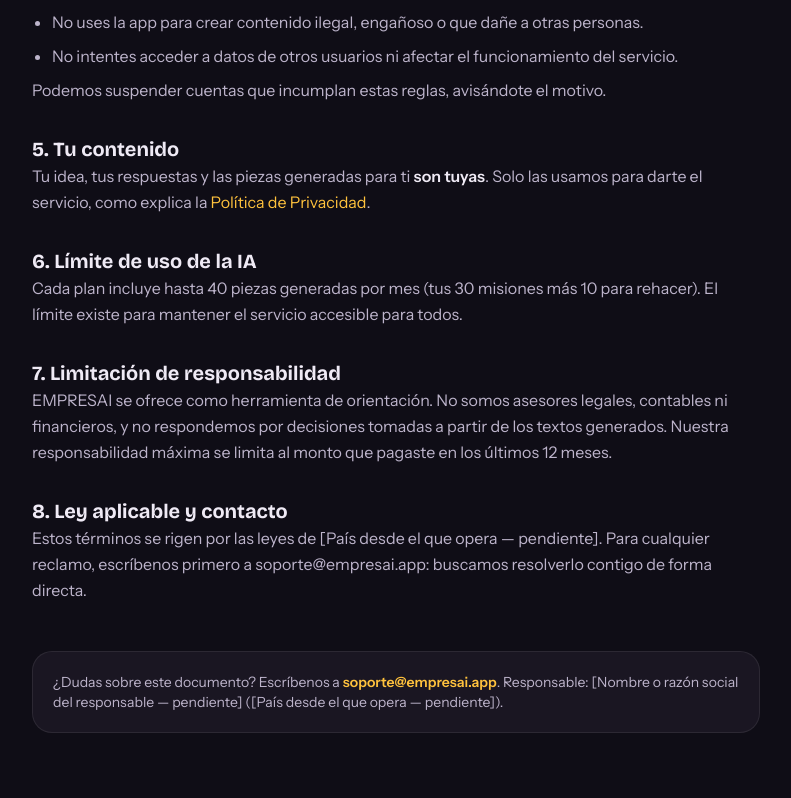
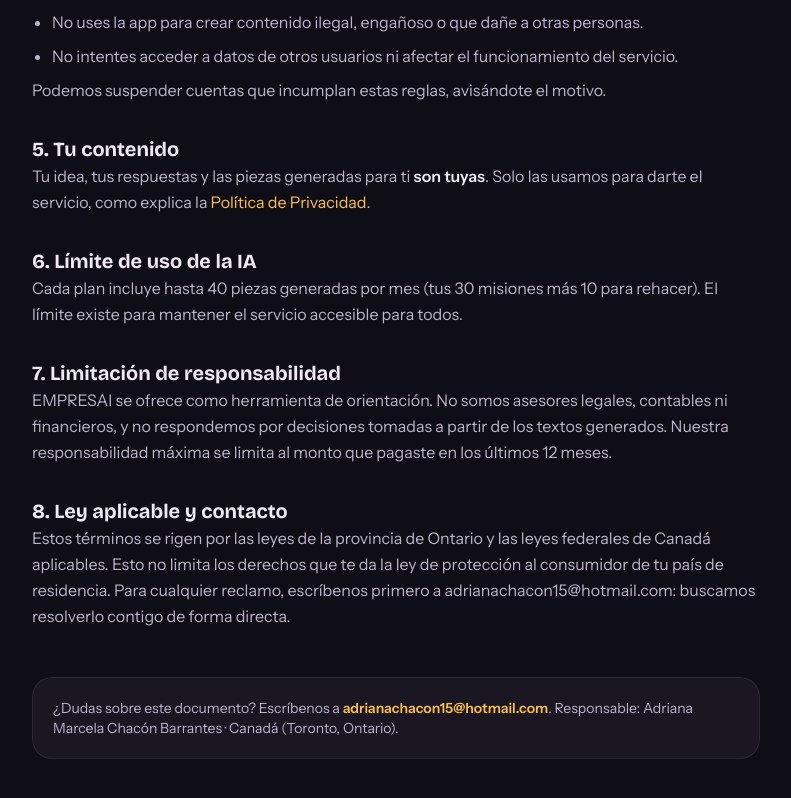
Before and after one commit to emprezaiai/emprezai, a Next.js app: page /terminos in a window 1280 px wide. Shown: the part 856-1654 px from the top of the page, without its empty margins (244-1035 px from the left). Built offline with nearby package versions, Linux system fonts and the light colour scheme.

Commit message:
legal: datos del responsable (persona natural, Canadá)
Co-Authored-By: Claude Opus 5.5 <noreply@anthropic.com>

```diff
--- a/app/page.tsx
+++ b/app/page.tsx
@@ -19,6 +19,7 @@ import { StickyCtaMobile } from '@/components/landing/ui';
 import { DemoMisionHero } from '@/components/app/DemoMisionHero';
 import { LogoEmpresai } from '@/components/app/LogoEmpresai';
 import { useEventoAlMontar } from '@/lib/eventos';
+import { RESPONSABLE } from '@/lib/legal';
 
 const CTA_HREF = '/onboarding';
 const CTA_ANUAL = '/onboarding?plan=anual';
@@ -179,7 +180,7 @@ export default function PaginaDeVentas() {
       <FooterLegal
         appName="EMPRESAI"
         logo={<LogoEmpresai tamano={24} />}
-        soporteEmail="soporte@empresai.app"
+        soporteEmail={RESPONSABLE.emailContacto}
         enlaces={[
           { label: 'Privacidad', href: '/privacidad' },
           { label: 'Términos', href: '/terminos' },
--- a/app/privacidad/page.tsx
+++ b/app/privacidad/page.tsx
@@ -13,7 +13,7 @@ export default function Privacidad() {
       <section>
         <h2>1. Quién es responsable de tus datos</h2>
         <p>
-          El responsable del tratamiento es {RESPONSABLE.nombre}, con operación desde {RESPONSABLE.pais}. Puedes
+          El responsable del tratamiento es {RESPONSABLE.nombre}, persona natural que opera EMPRESAI desde {RESPONSABLE.pais}. Tratamos tus datos conforme a la ley canadiense de protección de datos personales (PIPEDA) y respetamos las leyes de privacidad de tu país en Latinoamérica. Puedes
           contactarnos en {RESPONSABLE.emailContacto} para cualquier consulta o para ejercer tus derechos.
         </p>
       </section>
--- a/app/terminos/page.tsx
+++ b/app/terminos/page.tsx
@@ -76,7 +76,7 @@ export default function Terminos() {
       <section>
         <h2>8. Ley aplicable y contacto</h2>
         <p>
-          Estos términos se rigen por las leyes de {RESPONSABLE.pais}. Para cualquier reclamo, escríbenos primero a{' '}
+          Estos términos se rigen por las leyes de {RESPONSABLE.jurisdiccion}. Esto no limita los derechos que te da la ley de protección al consumidor de tu país de residencia. Para cualquier reclamo, escríbenos primero a{' '}
           {RESPONSABLE.emailContacto}: buscamos resolverlo contigo de forma directa.
         </p>
       </section>
--- a/components/app/PaginaLegal.tsx
+++ b/components/app/PaginaLegal.tsx
@@ -36,7 +36,7 @@ export function PaginaLegal({ titulo, resumen, children }: { titulo: string; res
           <a href={`mailto:${RESPONSABLE.emailContacto}`} className="font-semibold text-gold underline-offset-4 hover:underline">
             {RESPONSABLE.emailContacto}
           </a>
-          . Responsable: {RESPONSABLE.nombre} ({RESPONSABLE.pais}).
+          . Responsable: {RESPONSABLE.nombre} · {RESPONSABLE.pais}.
         </footer>
       </main>
     </div>
--- a/lib/legal.ts
+++ b/lib/legal.ts
@@ -1,14 +1,15 @@
 // Datos del RESPONSABLE de EMPRESAI (47: lo único que la IA no puede inventar).
-// ⚠️ PENDIENTE: el dueño debe confirmar nombre/razón social, país y email de contacto antes de publicar.
+// Confirmados por la dueña el 2026-09-30. Opera como persona natural (sin empresa registrada).
 export const RESPONSABLE = {
-  nombre: '[Nombre o razón social del responsable — pendiente]',
-  pais: '[País desde el que opera — pendiente]',
-  emailContacto: 'soporte@empresai.app',
+  nombre: 'Adriana Marcela Chacón Barrantes',
+  pais: 'Canadá (Toronto, Ontario)',
+  jurisdiccion: 'la provincia de Ontario y las leyes federales de Canadá aplicables',
+  emailContacto: 'adrianachacon15@hotmail.com',
   emailEsProvisional: true,
 } as const;
 
 export const VERSION_LEGAL = {
-  version: '1.0',
+  version: '1.1',
   actualizado: '30 de septiembre de 2026',
 } as const;
 
```
Also changed, not shown: 1 other file (tests, documents, lock files or other folders).
